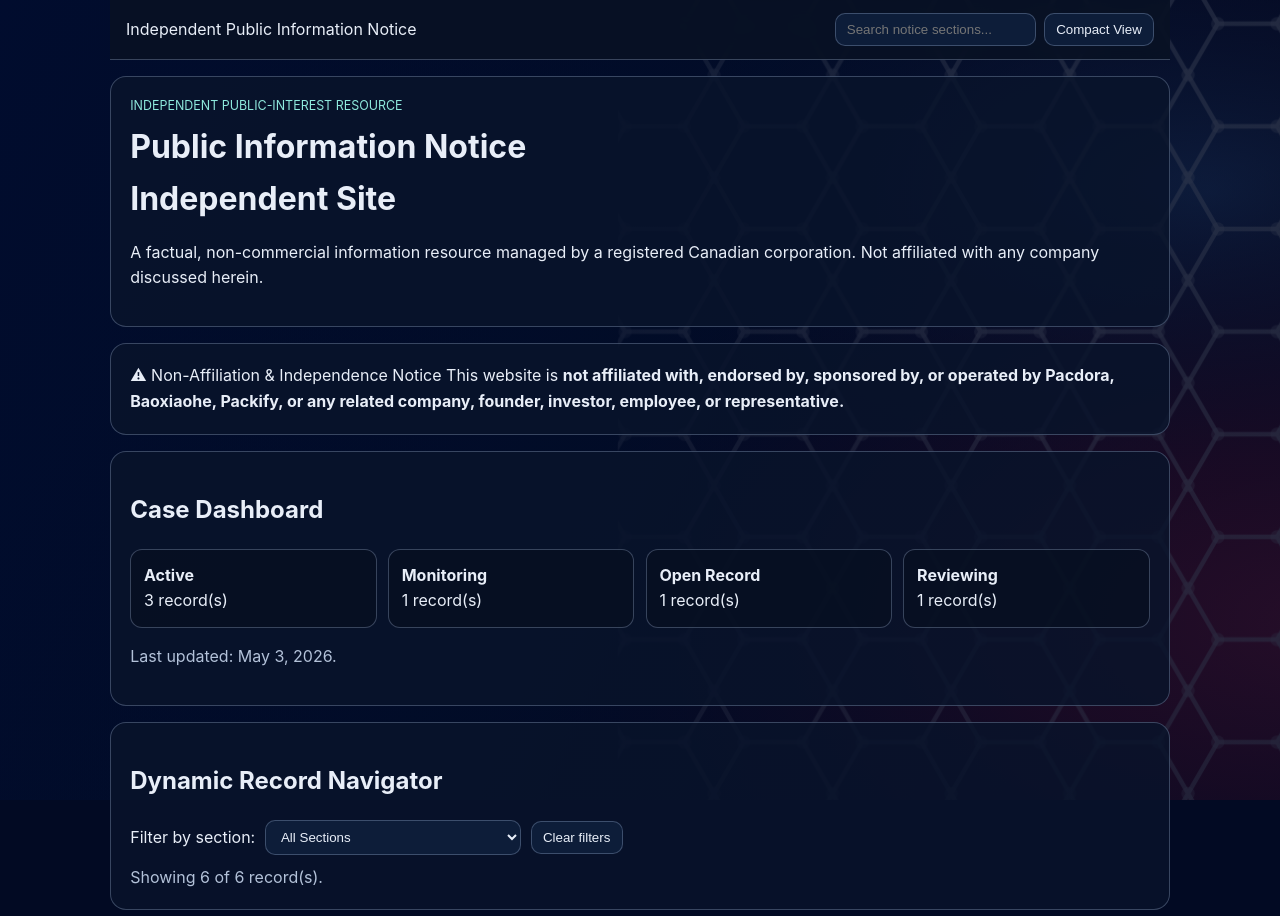
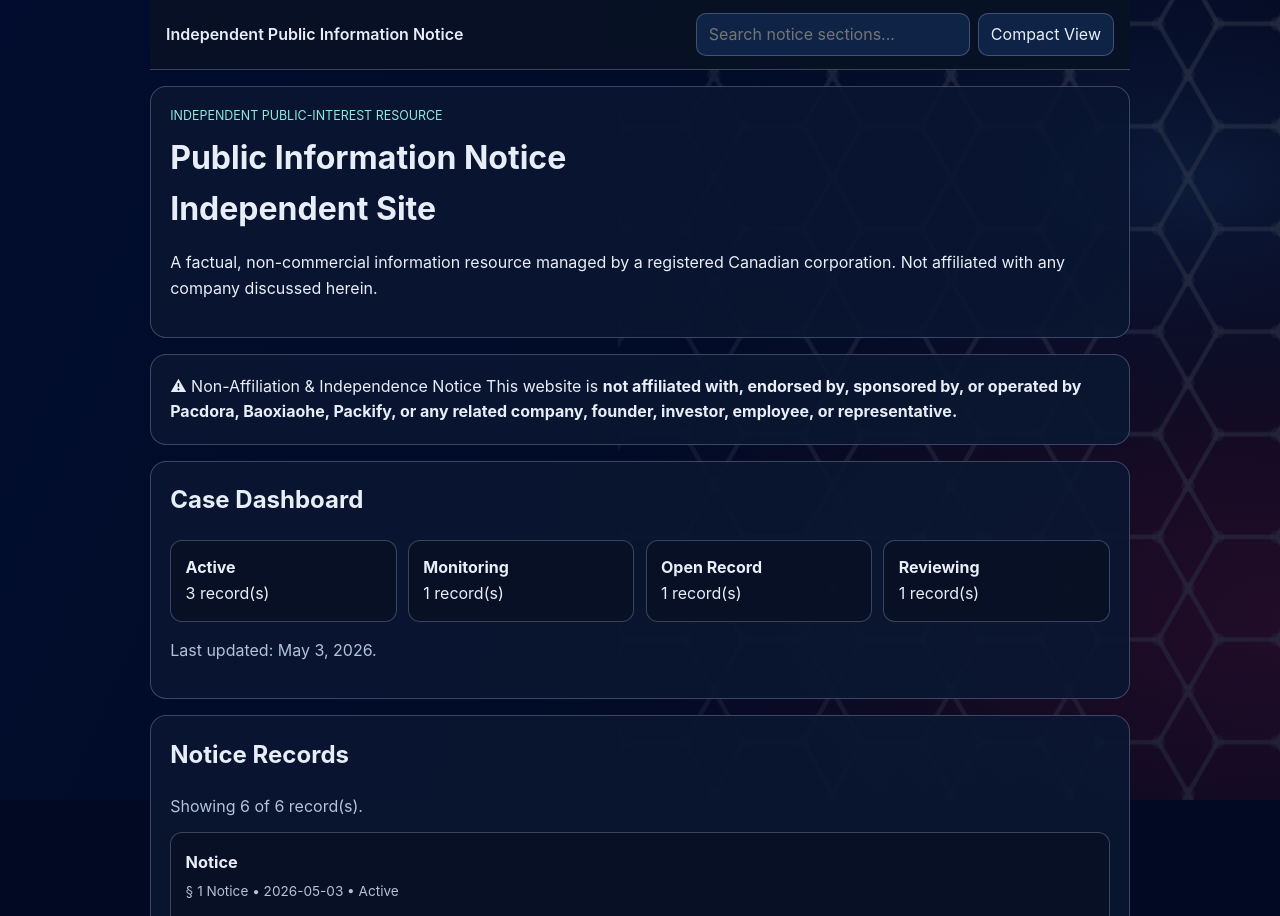
Before and after one commit to HRHProjects/Pacdora.ca, a plain HTML site: page index.html in a window 1280 px wide. Shown: the top 916 px of the page. Drawn offline with Linux system fonts and the light colour scheme.

Commit message:
Fix incident reporting controls and simplify records UI

```diff
--- a/assets/main.js
+++ b/assets/main.js
@@ -5,19 +5,17 @@ const noticeRecords = [
   { section: '§ 1 Notice', title: 'Notice', status: 'Active', date: '2026-05-03', tags: ['public-interest'], body: 'This notice is published as a matter of public interest. The operator is committed to accuracy, fairness, and responsible disclosure.' },
   { section: '§ 2 Purpose', title: 'Purpose', status: 'Active', date: '2026-05-03', tags: ['non-commercial'], body: 'This site does not exist to harass, defame, or commercially harm any individual or entity.' },
   { section: '§ 3 Current Status', title: 'Current Status', status: 'Monitoring', date: '2026-05-03', tags: ['status'], body: 'Ongoing monitoring and documentation activities continue. Updates are published when legally appropriate.' },
-  { section: '§ 4 Timeline', title: 'Timeline', status: 'Open Record', date: '2026-04-30', tags: ['history'], body: 'Documented activity period: June 2025 through April 2026, with additional review windows as needed.' },
+  { section: '§ 4 Timeline', title: 'Timeline', status: 'Open Record', date: '2026-04-30', tags: ['history'], body: 'Documented activity period: June 2026 through May 2026.' },
   { section: '§ 5 Evidence and Publication Policy', title: 'Evidence and Publication Policy', status: 'Active', date: '2026-05-03', tags: ['legal', 'privacy'], body: 'Published material is limited to public-domain information, original commentary, and lawful excerpts for criticism, review, and explanation.' },
   { section: '§ 6 Editorial Position', title: 'Editorial Position', status: 'Reviewing', date: '2026-05-01', tags: ['editorial'], body: 'Editorial updates are reviewed for legal proportionality, privacy safeguards, and documentary support before publication.' },
 ];
 
 const statusSummary = document.getElementById('status-summary');
 const recordsContainer = document.getElementById('records-container');
-const sectionFilter = document.getElementById('section-filter');
 const sectionSearch = document.getElementById('section-search');
 const emptyState = document.getElementById('empty-state');
 const toggleView = document.getElementById('toggle-view');
 const activeFilters = document.getElementById('active-filters');
-const clearFilters = document.getElementById('clear-filters');
 
 function renderSummary() {
   const grouped = noticeRecords.reduce((acc, item) => {
@@ -28,11 +26,6 @@ function renderSummary() {
   statusSummary.innerHTML = Object.entries(grouped)
     .map(([status, count]) => `<article class="status-item"><strong>${status}</strong><div>${count} record(s)</div></article>`)
     .join('');
-}
-
-function renderFilterOptions() {
-  const uniqueSections = ['All Sections', ...new Set(noticeRecords.map((entry) => entry.section))];
-  sectionFilter.innerHTML = uniqueSections.map((name) => `<option value="${name}">${name}</option>`).join('');
 }
 
 function escapeRegExp(value) {
@@ -46,13 +39,11 @@ function highlightMatch(text, searchValue) {
 }
 
 function renderRecords() {
-  const filterValue = sectionFilter.value;
   const searchValue = sectionSearch.value.trim().toLowerCase();
 
   const visible = noticeRecords.filter((entry) => {
-    const matchesSection = filterValue === 'All Sections' || entry.section === filterValue;
     const searchable = `${entry.section} ${entry.title} ${entry.body} ${entry.tags.join(' ')}`.toLowerCase();
-    return matchesSection && searchable.includes(searchValue);
+    return searchable.includes(searchValue);
   });
 
   recordsContainer.innerHTML = visible
@@ -69,19 +60,10 @@ function renderRecords() {
   emptyState.hidden = hasResults;
   activeFilters.textContent = hasResults
     ? `Showing ${visible.length} of ${noticeRecords.length} record(s).`
-    : `No results for section "${filterValue}"${searchValue ? ` and search "${sectionSearch.value.trim()}"` : ''}.`;
+    : `No results for search "${sectionSearch.value.trim()}".`;
 }
 
-function resetFilters() {
-  sectionFilter.value = 'All Sections';
-  sectionSearch.value = '';
-  renderRecords();
-}
-
-sectionFilter.addEventListener('change', renderRecords);
 sectionSearch.addEventListener('input', renderRecords);
-clearFilters.addEventListener('click', resetFilters);
-
 sectionSearch.addEventListener('keydown', (event) => {
   if (event.key === 'Escape') {
     sectionSearch.value = '';
@@ -95,7 +77,6 @@ toggleView.addEventListener('click', () => {
 });
 
 renderSummary();
-renderFilterOptions();
 renderRecords();
 
 const countrySelect = document.getElementById('country-select');
@@ -111,14 +92,26 @@ const incidentReportingByCountry = {
 
 countrySelect.innerHTML = `<option value="">Select a country</option>${Object.entries(incidentReportingByCountry).map(([k, v]) => `<option value="${k}">${v.label}</option>`).join('')}`;
 
-countryRegulationLink.addEventListener('click', () => {
+countrySelect.addEventListener('change', () => {
   const selectedCountry = incidentReportingByCountry[countrySelect.value];
+
   if (!selectedCountry) {
-    countryReportingNote.textContent = 'Please choose a country first.';
-    countryReportingNote.classList.add('warning');
+    countryRegulationLink.href = '#';
+    countryRegulationLink.classList.add('disabled');
+    countryRegulationLink.setAttribute('aria-disabled', 'true');
+    countryReportingNote.textContent = 'Choose a country and use the link to open official guidance.';
     return;
   }
-  countryReportingNote.classList.remove('warning');
-  countryReportingNote.textContent = `Opening the ${selectedCountry.label} incident reporting guidance in a new tab.`;
-  window.open(selectedCountry.url, '_blank', 'noopener,noreferrer');
+
+  countryRegulationLink.href = selectedCountry.url;
+  countryRegulationLink.classList.remove('disabled');
+  countryRegulationLink.setAttribute('aria-disabled', 'false');
+  countryReportingNote.textContent = `${selectedCountry.label} guidance is ready to open in a new tab.`;
 });
+
+countryRegulationLink.addEventListener('click', (event) => {
+  if (countryRegulationLink.classList.contains('disabled')) {
+    event.preventDefault();
+    countryReportingNote.textContent = 'Please choose a country first.';
+  }
+});
--- a/assets/styles.css
+++ b/assets/styles.css
@@ -1,19 +1,114 @@
-:root { --bg:#06142b; --card:rgba(9,20,43,.82); --text:#e8eef8; --muted:#b3c2d9; --accent:#7cb2ff; --border:rgba(184,205,240,.28); --warning:#ffbf69; }
-*{box-sizing:border-box} body{margin:0;font-family:Inter,Segoe UI,Arial,sans-serif;color:var(--text);background:#020a23;line-height:1.6}
-body::before{content:"";position:fixed;inset:0;z-index:-1;background:linear-gradient(115deg,rgba(2,10,33,.48),rgba(2,10,33,.78)),url('/assets/landing-bg.svg') center/cover no-repeat}
-#top-bar,#site-header,#main-content,#site-footer,#disclaimer-banner{width:min(1060px,calc(100% - 2rem));margin-inline:auto}
-#top-bar{position:sticky;top:0;display:flex;justify-content:space-between;gap:1rem;align-items:center;padding:.8rem 1rem;border-bottom:1px solid var(--border);background:rgba(8,18,36,.88);backdrop-filter:blur(12px)}
-.top-actions{display:flex;gap:.5rem}.top-actions input,.top-actions button,select,button{background:#0d1d39;border:1px solid var(--border);color:var(--text);border-radius:10px;padding:.5rem .7rem}
-#site-header,.section,#disclaimer-banner{margin-top:1rem;padding:1.2rem;border:1px solid var(--border);border-radius:16px;background:var(--card)}
-h1{margin:.35rem 0}.header-eyebrow{margin:0;color:#8ee9dd;font-size:.78rem;text-transform:uppercase}
-.status-grid{display:grid;grid-template-columns:repeat(auto-fit,minmax(170px,1fr));gap:.7rem}
-.status-item,.record-item{border:1px solid var(--border);border-radius:12px;padding:.8rem;background:rgba(7,16,32,.62)}
-.record-item h3{margin:.1rem 0 .4rem;font-size:1.02rem}.record-meta{color:var(--muted);font-size:.85rem}
-#records-container{display:grid;gap:.7rem}.muted{color:var(--muted)}
-.tag{display:inline-block;padding:.18rem .5rem;border:1px solid var(--border);border-radius:999px;font-size:.74rem;margin-right:.35rem}
-.controls,.country-reporting-controls{display:flex;gap:.6rem;flex-wrap:wrap;align-items:center}
-#active-filters{margin:.6rem 0 0}
-.record-item:focus-visible, button:focus-visible, select:focus-visible, input:focus-visible {outline:2px solid var(--accent);outline-offset:2px}
-mark{background:rgba(124,178,255,.35);color:var(--text);padding:0 .15rem;border-radius:.2rem}
-.warning{color:var(--warning)}
-.compact .record-item p{display:none}
+:root {
+  --bg: #07162f;
+  --card: rgba(10, 23, 49, 0.9);
+  --text: #e8eef8;
+  --muted: #b3c2d9;
+  --accent: #7cb2ff;
+  --border: rgba(184, 205, 240, 0.28);
+  --warning: #ffbf69;
+}
+
+* { box-sizing: border-box; }
+
+body {
+  margin: 0;
+  font-family: Inter, Segoe UI, Arial, sans-serif;
+  color: var(--text);
+  background: #020a23;
+  line-height: 1.6;
+}
+
+body::before {
+  content: "";
+  position: fixed;
+  inset: 0;
+  z-index: -1;
+  background: linear-gradient(115deg, rgba(2, 10, 33, 0.48), rgba(2, 10, 33, 0.8)), url('/assets/landing-bg.svg') center/cover no-repeat;
+}
+
+#top-bar, #site-header, #main-content, #site-footer, #disclaimer-banner {
+  width: min(980px, calc(100% - 2rem));
+  margin-inline: auto;
+}
+
+#top-bar {
+  position: sticky;
+  top: 0;
+  display: flex;
+  justify-content: space-between;
+  gap: 1rem;
+  align-items: center;
+  padding: 0.8rem 1rem;
+  border-bottom: 1px solid var(--border);
+  background: rgba(8, 18, 36, 0.92);
+  backdrop-filter: blur(12px);
+}
+
+.site-id { font-weight: 600; }
+.top-actions { display: flex; gap: 0.5rem; }
+
+.top-actions input, .top-actions button, select, button, .button-link {
+  background: #0f2347;
+  border: 1px solid var(--border);
+  color: var(--text);
+  border-radius: 10px;
+  padding: 0.5rem 0.75rem;
+  font: inherit;
+}
+
+.button-link {
+  text-decoration: none;
+  display: inline-flex;
+  align-items: center;
+}
+
+.button-link.disabled {
+  opacity: 0.6;
+  pointer-events: none;
+}
+
+#site-header, .section, #disclaimer-banner {
+  margin-top: 1rem;
+  padding: 1.2rem;
+  border: 1px solid var(--border);
+  border-radius: 16px;
+  background: var(--card);
+}
+
+h1 { margin: 0.35rem 0; }
+h2 { margin-top: 0; }
+.header-eyebrow { margin: 0; color: #8ee9dd; font-size: 0.78rem; text-transform: uppercase; }
+
+.status-grid {
+  display: grid;
+  grid-template-columns: repeat(auto-fit, minmax(170px, 1fr));
+  gap: 0.7rem;
+}
+
+.status-item, .record-item {
+  border: 1px solid var(--border);
+  border-radius: 12px;
+  padding: 0.9rem;
+  background: rgba(7, 16, 32, 0.62);
+}
+
+.record-item h3 { margin: 0.1rem 0 0.4rem; font-size: 1.02rem; }
+.record-meta { color: var(--muted); font-size: 0.85rem; }
+#records-container { display: grid; gap: 0.7rem; }
+.muted { color: var(--muted); }
+.tag { display: inline-block; padding: 0.18rem 0.5rem; border: 1px solid var(--border); border-radius: 999px; font-size: 0.74rem; margin-right: 0.35rem; }
+.country-reporting-controls { display: flex; gap: 0.6rem; flex-wrap: wrap; align-items: center; }
+#active-filters { margin: 0 0 0.75rem; }
+
+.record-item:focus-visible,
+button:focus-visible,
+select:focus-visible,
+input:focus-visible,
+.button-link:focus-visible {
+  outline: 2px solid var(--accent);
+  outline-offset: 2px;
+}
+
+mark { background: rgba(124, 178, 255, 0.35); color: var(--text); padding: 0 0.15rem; border-radius: 0.2rem; }
+.warning { color: var(--warning); }
+.compact .record-item p { display: none; }
--- a/index.html
+++ b/index.html
@@ -36,29 +36,21 @@
       <p class="muted">Last updated: <time id="last-updated" datetime="2026-05-03">May 3, 2026</time>.</p>
     </section>
 
-    <section class="section" aria-labelledby="h-filter">
-      <h2 id="h-filter">Dynamic Record Navigator</h2>
-      <div class="controls">
-        <label for="section-filter">Filter by section:</label>
-        <select id="section-filter"></select>
-        <button id="clear-filters" type="button">Clear filters</button>
-      </div>
-      <p id="active-filters" class="muted" aria-live="polite"></p>
-    </section>
-
     <section class="section" aria-labelledby="h-records">
       <h2 id="h-records">Notice Records</h2>
+      <p id="active-filters" class="muted" aria-live="polite"></p>
       <div id="records-container"></div>
-      <p id="empty-state" class="muted" hidden>No records match your current filter.</p>
+      <p id="empty-state" class="muted" hidden>No records match your search.</p>
     </section>
 
     <section class="section" aria-labelledby="h-incident-reporting">
       <h2 id="h-incident-reporting">Report a Data Incident by Country</h2>
       <div class="country-reporting-controls">
+        <label for="country-select">Country / region:</label>
         <select id="country-select" name="country"></select>
-        <button id="country-regulation-link" type="button">Open incident reporting resource</button>
+        <a id="country-regulation-link" class="button-link disabled" href="#" target="_blank" rel="noopener noreferrer" aria-disabled="true">Open incident reporting resource</a>
       </div>
-      <p id="country-reporting-note" class="muted" aria-live="polite">Tip: this opens in a new tab so you can keep this page open.</p>
+      <p id="country-reporting-note" class="muted" aria-live="polite">Choose a country and use the link to open official guidance.</p>
     </section>
 
     <section class="section" aria-labelledby="h-contact">
```
